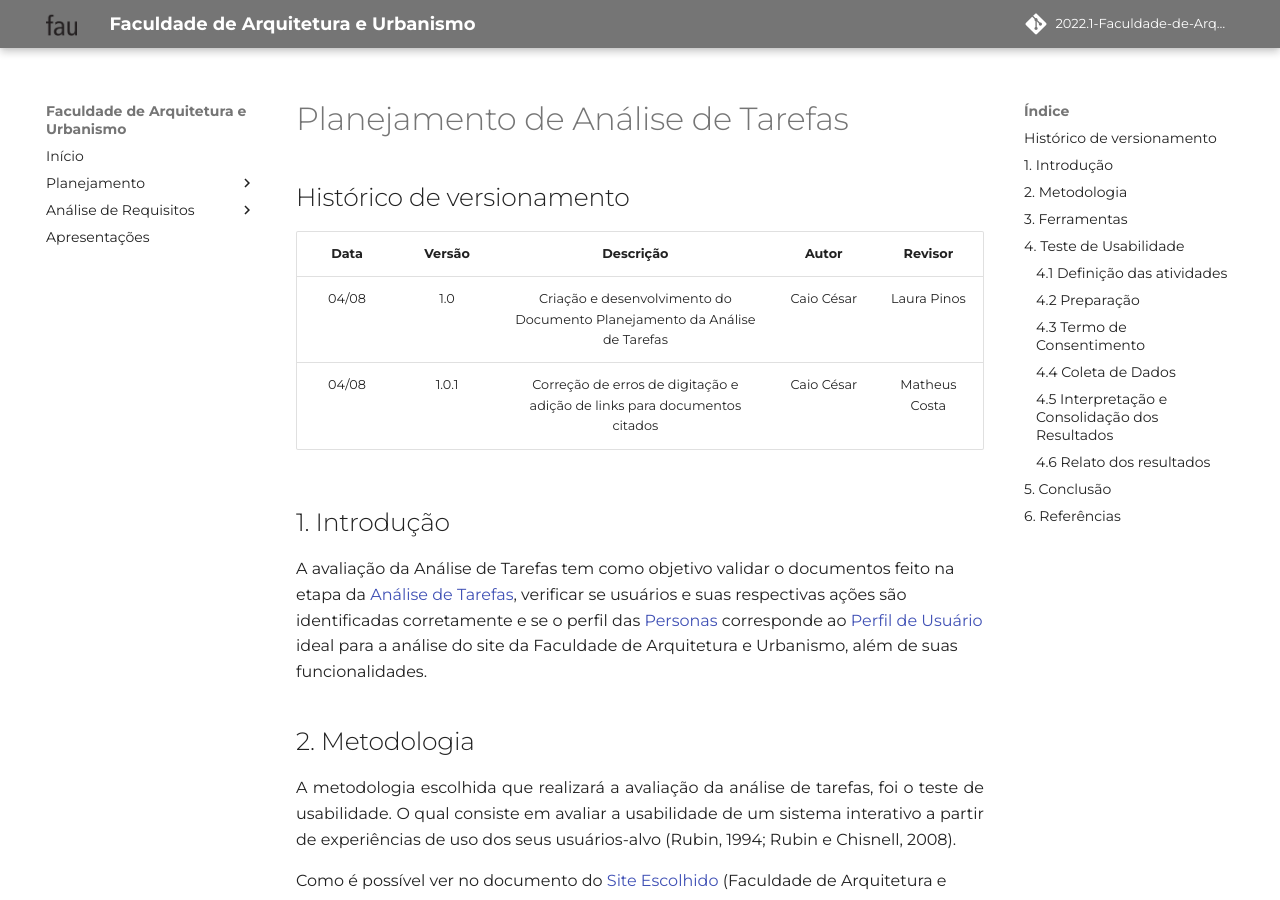
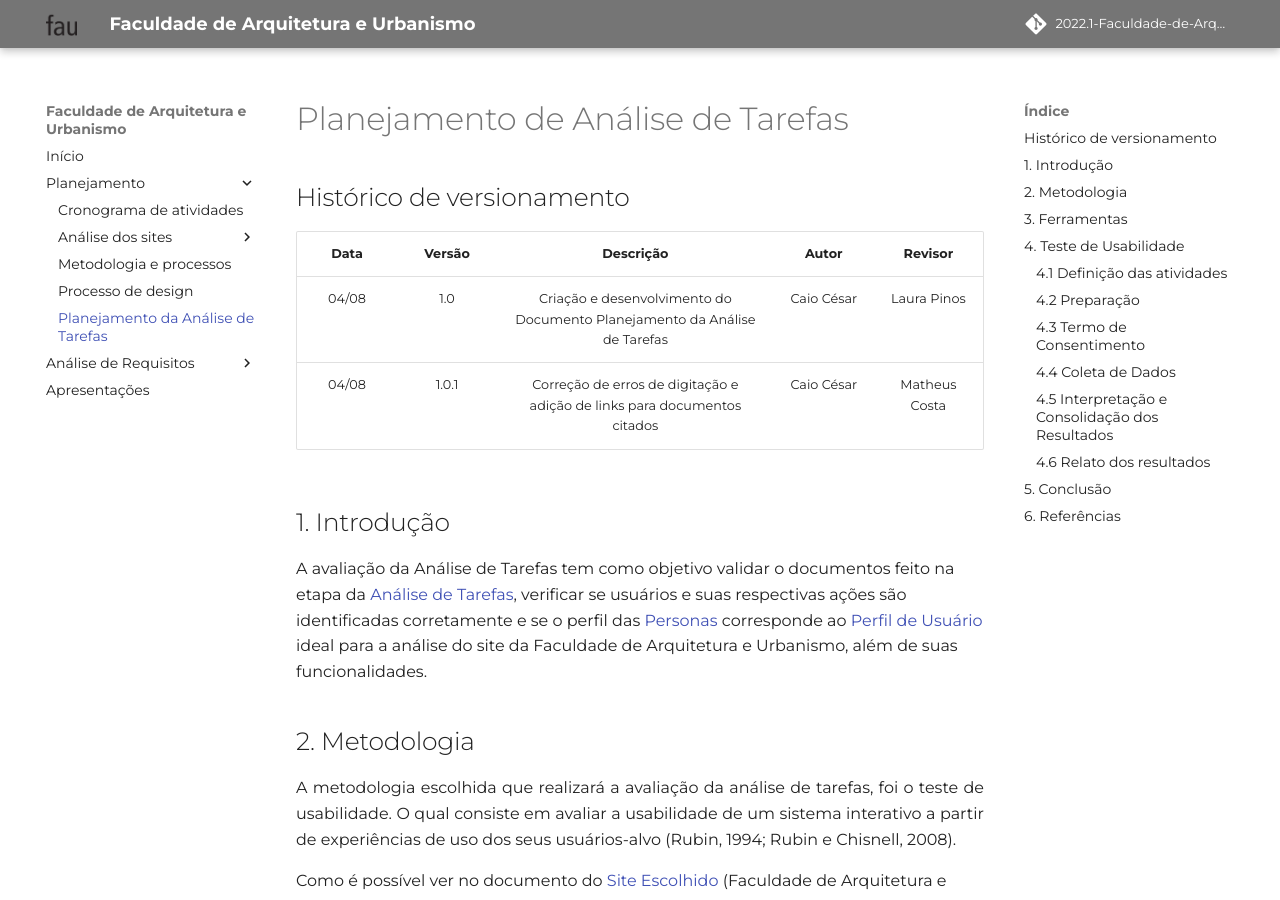
Before and after one commit to Mateusvff/2022.1-Faculdade-de-Arquitetura-e-Urbanismo, an MkDocs documentation site: the page built from docs/planejamento/planejamento-analise-tarefas.md, in a window 1280 px wide and 900 px high. Built offline with MkDocs 1.6.1 and Material for MkDocs 9.7.7, drawn with Linux system fonts in a browser that asks for light colours; some web fonts are replaced; comment, search, counter and statistics services are not loaded.

Commit message:
:floppy_disk: Adição do planejamento da análise de tarefas

```diff
--- a/mkdocs.yml
+++ b/mkdocs.yml
@@ -31,6 +31,7 @@ nav:
       - Site escolhido: planejamento/analiseSites/site-escolhido.md
     - Metodologia e processos: planejamento/metodologia-e-processos.md
     - Processo de design: planejamento/processo-de-design.md
+    - Planejamento da Análise de Tarefas: planejamento/planejamento-analise-tarefas.md
   - Análise de Requisitos:
     - Perfil de Usuário: analise-de-requisitos/Perfil-de-usuario.md
     - Personas: analise-de-requisitos/personas.md
```
